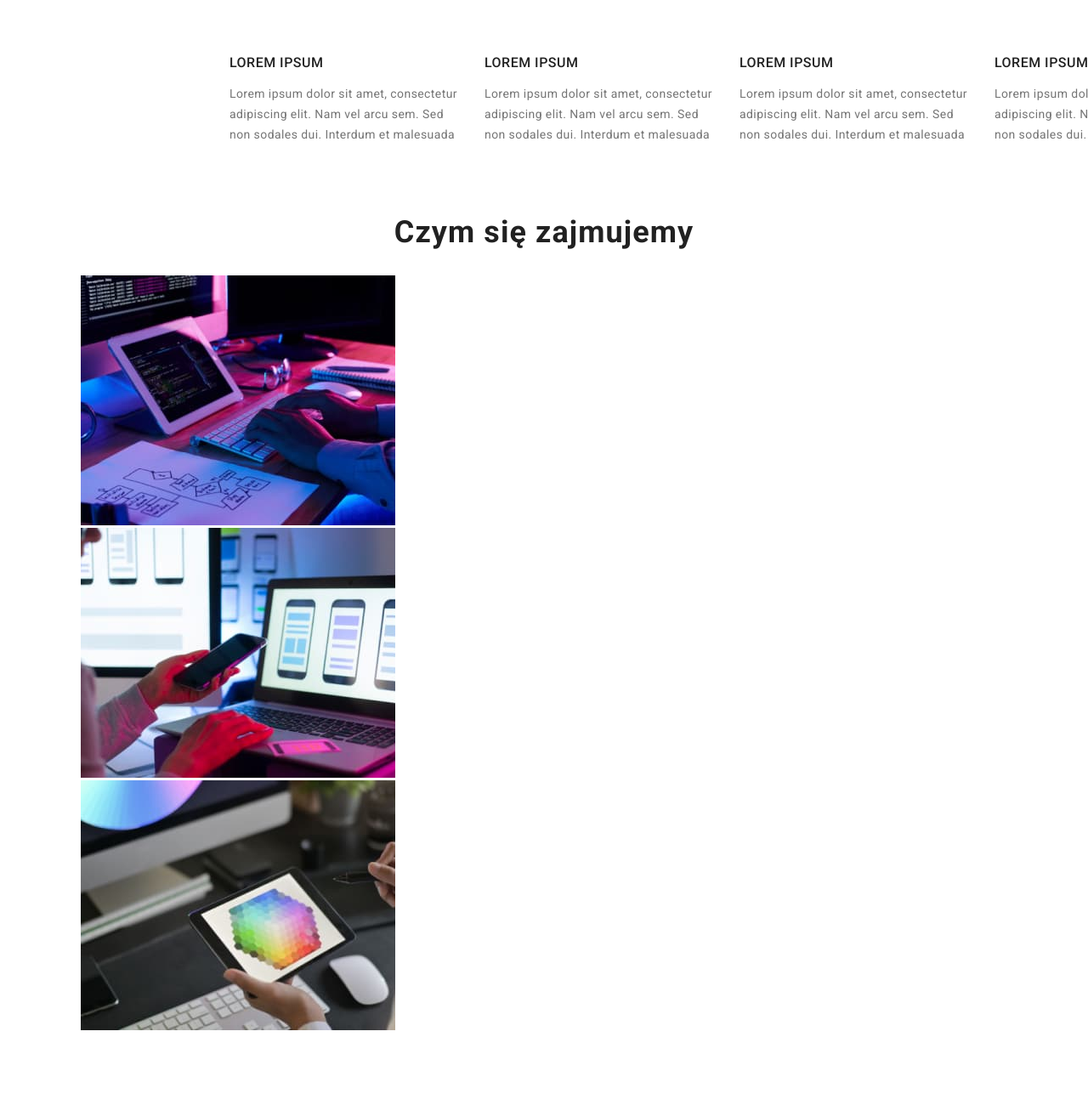
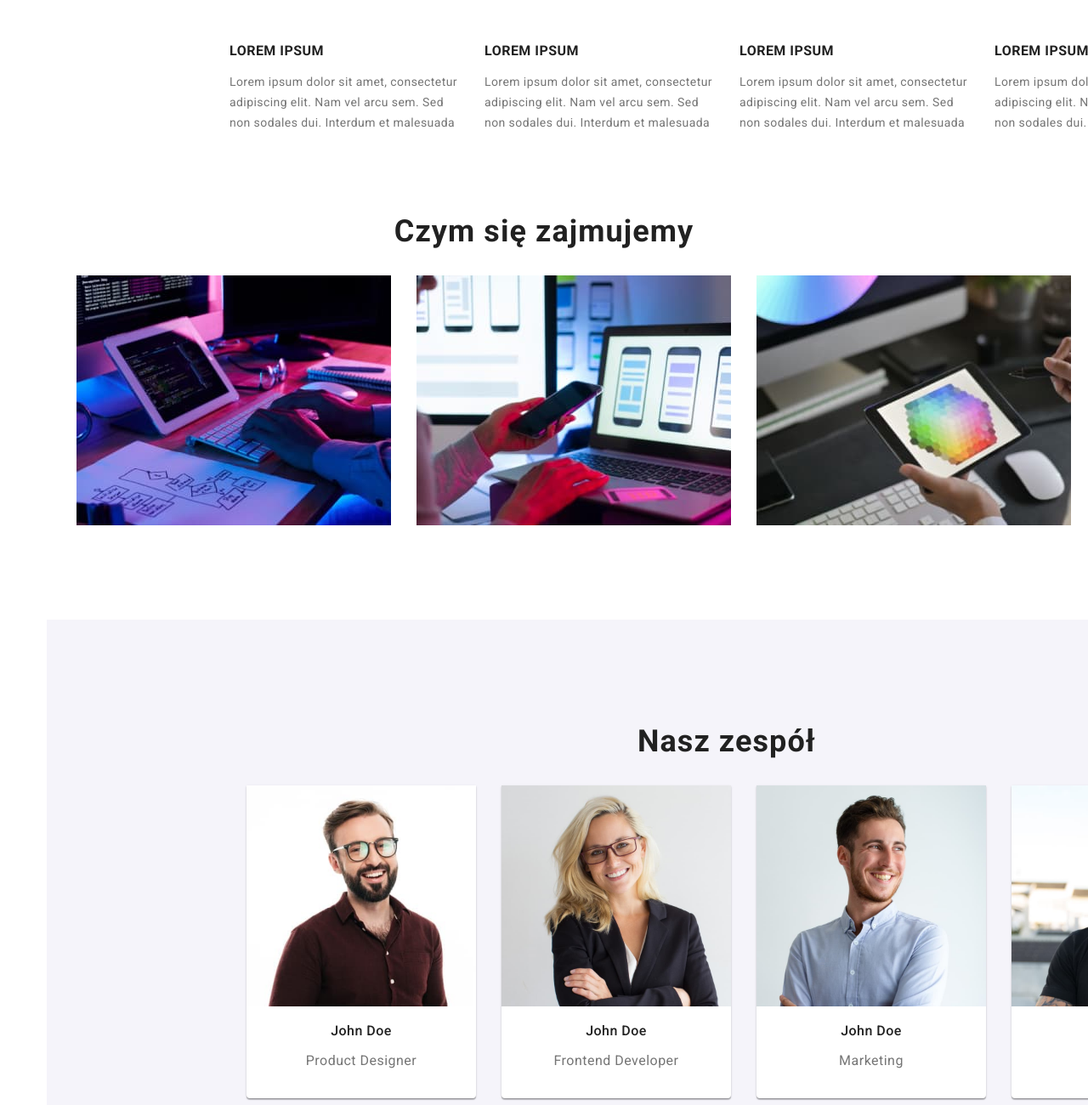
Before and after one commit to MalgoKacperczyk/goit-markup-hw-03, a plain HTML site: page index.html in a window 1280 px wide. Shown: the part 740-2040 px from the top of the page at 85% size. Drawn offline with nearby package versions, Linux system fonts and the light colour scheme.

Commit message:
add changes

```diff
--- a/css/styles.css
+++ b/css/styles.css
@@ -166,12 +166,11 @@ body {
 	clip: rect(0 0 0 0);
 	overflow: hidden;
 }
-.third-title-main-page {
-	font-weight: 700;
-	font-size: 14px;
-	letter-spacing: 0.03em;
-	line-height: 1.14;
-	text-transform: uppercase;
+.our-strenghts {
+	display: flex;
+	position: absolute;
+	padding: 0px;
+	margin: 0px;
 }
 .our-strenght-text {
 	font-weight: 400;
@@ -180,15 +179,9 @@ body {
 	color: var(--header-contact-color);
 	letter-spacing: 0.03em;
 }
-.second-title-main-page {
+
+.our-strenghts-title {
 	font-weight: 700;
-	font-size: 36px;
-	line-height: 1.17;
-	text-align: center;
-	letter-spacing: 0.03em;
-}
-.our-strenghts-third-title {
-	font-weight: 500;
 	font-size: 16px;
 	line-height: 1.19;
 	letter-spacing: 0.03em;
@@ -200,6 +193,25 @@ body {
 .one {
 	margin-left: 215px;
 }
+.what-we-do {
+	text-align: center;
+	width: 1170px;
+	margin: auto;
+}
+.what-we-do-title {
+	font-weight: 700;
+	font-size: 36px;
+	line-height: 1.16;
+	text-align: center;
+	letter-spacing: 0.03em;
+}
+.what-we-do-list {
+	display: flex;
+	justify-content: center;
+}
+.what-we-do-item {
+	margin-left: 30px;
+}
 .team-job {
 	color: var(--header-contact-color);
 	font-size: 16px;
@@ -209,6 +221,28 @@ body {
 }
 .our-team {
 	background-color: var(--filter-button-bacground-color);
+	text-align: center;
+	width: 1600px;
+	margin: auto;
+}
+.our-team-list {
+	display: flex;
+	justify-content: center;
+}
+.our-team-item {
+	margin-right: 30px;
+	width: 270px;
+	height: 368px;
+	background-color: var(--background-color);
+	box-shadow: 0px 1px 3px rgba(0, 0, 0, 0.12), 0px 1px 1px rgba(0, 0, 0, 0.14), 0px 2px 1px rgba(0, 0, 0, 0.2);
+	border-radius: 0px 0px 4px 4px;
+}
+.our-team-title {
+	font-weight: 700;
+	font-size: 36px;
+	line-height: 1.16;
+	text-align: center;
+	letter-spacing: 0.03em;
 }
 .our-team-name {
 	font-weight: 500;
@@ -217,7 +251,6 @@ body {
 	text-align: center;
 	letter-spacing: 0.03em;
 }
-
 .button-portfolio {
 	color: var(--main-text-color);
 	background-color: var(--filter-button-bacground-color);
@@ -280,6 +313,7 @@ footer {
 	width: 1200px;
 	margin: 0 auto;
 	padding: 0 15px;
+	justify-content: center;
 }
 .section {
 	padding-top: 94px;
@@ -305,14 +339,6 @@ footer {
 .mail {
 	margin-right: 50px;
 }
-.our-strenghts {
-	display: flex;
-	position: absolute;
-	padding: 0px;
+.last {
+	margin: 0px;
 }
-.project1 {
-}
-.project2 {
-}
-.project3 {
-}
--- a/index.html
+++ b/index.html
@@ -58,28 +58,28 @@
 					<h2 class="visually-hidden">Second title hidden</h2>
 					<ul class="our-strenghts">
 						<li class="our-strenghts-item one">
-							<h3 class="our-strenghts-third-title">LOREM IPSUM</h3>
+							<h3 class="our-strenghts-title">LOREM IPSUM</h3>
 							<p class="our-strenght-text">
 								Lorem ipsum dolor sit amet, consectetur adipiscing elit. Nam vel arcu sem. Sed non sodales dui. Interdum
 								et malesuada
 							</p>
 						</li>
 						<li class="our-strenghts-item">
-							<h3 class="our-strenghts-third-title">LOREM IPSUM</h3>
+							<h3 class="our-strenghts-title">LOREM IPSUM</h3>
 							<p class="our-strenght-text">
 								Lorem ipsum dolor sit amet, consectetur adipiscing elit. Nam vel arcu sem. Sed non sodales dui. Interdum
 								et malesuada
 							</p>
 						</li>
 						<li class="our-strenghts-item">
-							<h3 class="our-strenghts-third-title">LOREM IPSUM</h3>
+							<h3 class="our-strenghts-title">LOREM IPSUM</h3>
 							<p class="our-strenght-text">
 								Lorem ipsum dolor sit amet, consectetur adipiscing elit. Nam vel arcu sem. Sed non sodales dui. Interdum
 								et malesuada
 							</p>
 						</li>
 						<li class="our-strenghts-item">
-							<h3 class="our-strenghts-third-title">LOREM IPSUM</h3>
+							<h3 class="our-strenghts-title">LOREM IPSUM</h3>
 							<p class="our-strenght-text">
 								Lorem ipsum dolor sit amet, consectetur adipiscing elit. Nam vel arcu sem. Sed non sodales dui. Interdum
 								et malesuada
@@ -89,11 +89,11 @@
 				</section>
 
 				<!--What we do-->
-				<section class="section">
+				<section class="what-we-do section">
 					<div>
-						<h2 class="second-title-main-page">Czym się zajmujemy</h2>
-						<ul>
-							<li>
+						<h2 class="what-we-do-title">Czym się zajmujemy</h2>
+						<ul class="what-we-do-list">
+							<li class="what-we-do-item">
 								<img
 									src="./images/what_we_do/what_we_do_img1.jpg"
 									alt="Programowanie strony"
@@ -101,7 +101,7 @@
 									height="294"
 								/>
 							</li>
-							<li>
+							<li class="what-we-do-item">
 								<img
 									src="./images/what_we_do/what_we_do_img2.jpg"
 									alt="Projektowanie aplikacji"
@@ -109,7 +109,7 @@
 									height="294"
 								/>
 							</li>
-							<li>
+							<li class="what-we-do-item">
 								<img
 									src="./images/what_we_do/what_we_do_img3.jpg"
 									alt="Wybór kolorów na ipad"
@@ -123,9 +123,9 @@
 
 				<!--Our team-->
 				<section class="our-team section">
-					<h2 class="second-title-main-page">Nasz zespół</h2>
-					<ul>
-						<li>
+					<h2 class="our-team-title">Nasz zespół</h2>
+					<ul class="our-team-list">
+						<li class="our-team-item">
 							<img
 								src="./images/our_team/john_doe_img1.jpg"
 								alt="brunet w okularach z broda w bordowej koszuli"
@@ -135,12 +135,12 @@
 							<h3 class="our-team-name">John Doe</h3>
 							<p class="team-job">Product Designer</p>
 						</li>
-						<li>
+						<li class="our-team-item">
 							<img src="./images/our_team/john_doe_img2.jpg" alt="blondynka w okularach" width="270" height="260" />
 							<h3 class="our-team-name">John Doe</h3>
 							<p class="team-job">Frontend Developer</p>
 						</li>
-						<li>
+						<li class="our-team-item">
 							<img
 								src="./images/our_team/john_doe_img3.jpg"
 								alt="usmiechniety szatyn w jasnej koszuli"
@@ -150,7 +150,7 @@
 							<h3 class="our-team-name">John Doe</h3>
 							<p class="team-job">Marketing</p>
 						</li>
-						<li>
+						<li class="our-team-item last">
 							<img
 								src="./images/our_team/john_doe_img4.jpg"
 								alt="brunet w okularach w czarnym t-shircie"
```
